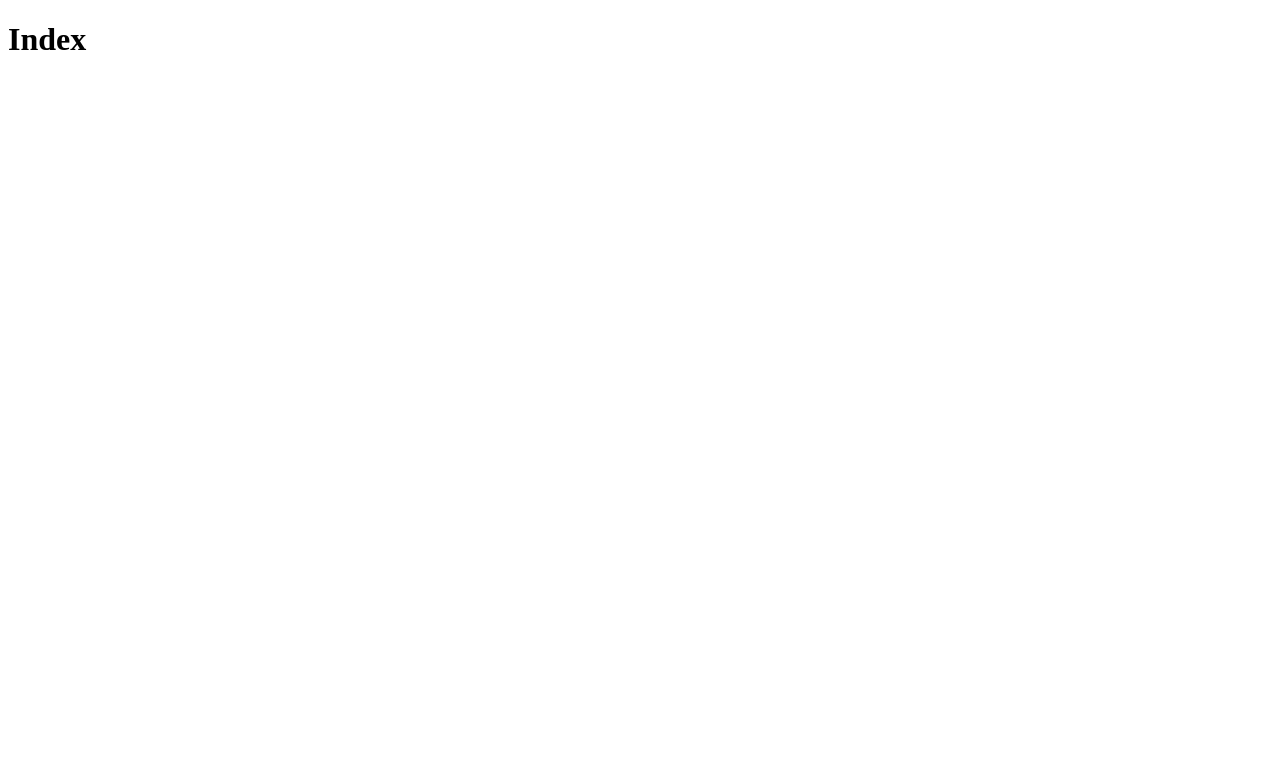
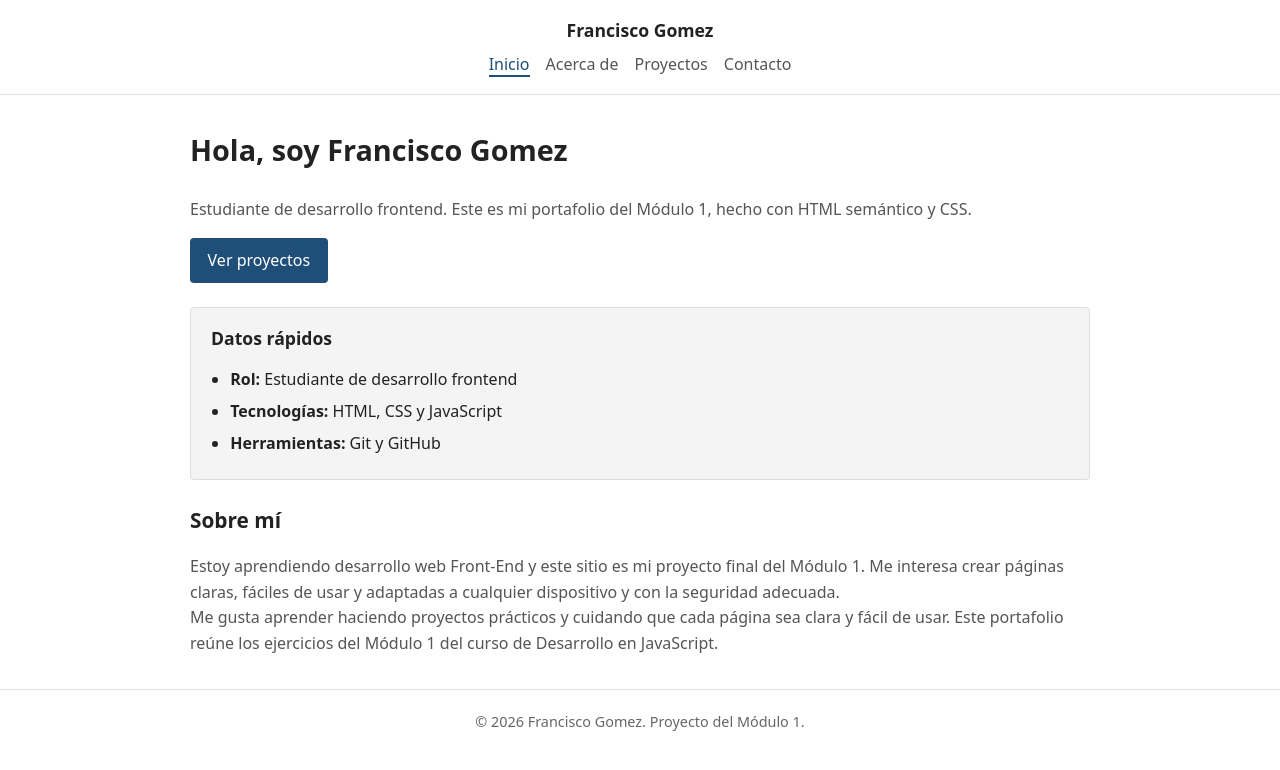
Before and after one commit to fendergx/curso-frontend-2026-modulo1-proyecto-final, a plain HTML site: page index.html in a window 1280 px wide. Drawn offline with Linux system fonts and the light colour scheme.

Commit message:
agregando index con descripcion y estilos css

```diff
--- a/index.html
+++ b/index.html
@@ -1,11 +1,61 @@
 <!DOCTYPE html>
-<html lang="en">
+<html lang="es">
 <head>
     <meta charset="UTF-8">
     <meta name="viewport" content="width=device-width, initial-scale=1.0">
-    <title>Index</title>
+    <!-- etiqueta de seguridad -->
+    <meta http-equiv="Content-Security-Policy" content="default-src 'self'; img-src 'self' data:; style-src 'self'; script-src 'self'; form-action 'self'; base-uri 'self'">
+    <meta name="description" content="Portafolio personal de Francisco Gomez, estudiante de desarrollo frontend.">
+    <title>Francisco Gomez | Portafolio</title>
+    <link rel="stylesheet" href="src/css/style.css">
 </head>
 <body>
-    <h1>Index</h1>
+    <header class="cabecera">
+        <a class="cabecera-marca" href="index.html">Francisco Gomez</a>
+        <nav class="menu" aria-label="Navegación principal">
+            <ul class="menu-lista">
+                <li><a class="menu-enlace menu-enlace-activo" href="index.html" aria-current="page">Inicio</a></li>
+                <li><a class="menu-enlace" href="acerca.html">Acerca de</a></li>
+                <li><a class="menu-enlace" href="proyectos.html">Proyectos</a></li>
+                <li><a class="menu-enlace" href="contacto.html">Contacto</a></li>
+            </ul>
+        </nav>
+    </header>
+
+    <main class="principal principal-inicio">
+        <section class="inicio" aria-labelledby="inicio-titulo">
+            <h1 class="inicio-titulo" id="inicio-titulo">Hola, soy Francisco Gomez</h1>
+            <p class="inicio-texto">
+                Estudiante de desarrollo frontend. Este es mi portafolio del Módulo 1,
+                hecho con HTML semántico y CSS.
+            </p>
+            <a class="boton" href="proyectos.html">Ver proyectos</a>
+        </section>
+
+        <aside class="datos" aria-labelledby="datos-titulo">
+            <h2 class="datos-titulo" id="datos-titulo">Datos rápidos</h2>
+            <ul class="datos-lista">
+                <li><strong>Rol:</strong> Estudiante de desarrollo frontend</li>
+                <li><strong>Tecnologías:</strong> HTML, CSS y JavaScript</li>
+                <li><strong>Herramientas:</strong> Git y GitHub</li>
+            </ul>
+        </aside>
+
+        <section class="sobre-mi" aria-labelledby="sobre-mi-titulo">
+            <h2 class="sobre-mi-titulo" id="sobre-mi-titulo">Sobre mí</h2>
+            <p class="sobre-mi-texto">
+                Estoy aprendiendo desarrollo web Front-End y este sitio es mi proyecto final del
+                Módulo 1. Me interesa crear páginas claras, fáciles de usar y adaptadas
+                a cualquier dispositivo y con la seguridad adecuada.
+                <br>
+                Me gusta aprender haciendo proyectos prácticos y cuidando que cada página sea clara y fácil de usar.
+                Este portafolio reúne los ejercicios del Módulo 1 del curso de Desarrollo en JavaScript.
+            </p>
+        </section>
+    </main>
+
+    <footer class="pie">
+        <p class="pie-texto">© 2026 Francisco Gomez. Proyecto del Módulo 1.</p>
+    </footer>
 </body>
 </html>
--- /dev/null
+++ b/src/css/style.css
@@ -0,0 +1,163 @@
+/* =========================================================
+   style.css — Estilos comunes del portafolio
+   Mobile first
+   ========================================================= */
+
+body {
+    margin: 0;
+    font-family: system-ui, -apple-system, "Segoe UI", Arial, sans-serif;
+    line-height: 1.6;
+    color: #222222;
+    background-color: #ffffff;
+}
+
+h1,
+h2,
+p {
+    margin-top: 0;
+}
+
+a {
+    color: #1f4e79;
+}
+
+a:focus-visible,
+button:focus-visible {
+    outline: 2px solid #1f4e79;
+    outline-offset: 2px;
+}
+
+ul,
+ol {
+    margin: 0;
+    padding-left: 1.2rem;
+}
+
+/* ---------- Cabecera ---------- */
+.cabecera {
+    display: flex;
+    flex-direction: column;
+    align-items: center;
+    gap: 0.5rem;
+    padding: 1rem 1.25rem;
+    border-bottom: 1px solid #dddddd;
+}
+
+.cabecera-marca {
+    font-size: 1.1rem;
+    font-weight: bold;
+    color: #222222;
+    text-decoration: none;
+}
+
+.menu-lista {
+    display: flex;
+    flex-wrap: wrap;
+    justify-content: center;
+    gap: 0.25rem 1rem;
+    list-style: none;
+    padding: 0;
+}
+
+.menu-enlace {
+    color: #555555;
+    text-decoration: none;
+}
+
+.menu-enlace:hover {
+    color: #1f4e79;
+}
+
+.menu-enlace-activo {
+    color: #1f4e79;
+    border-bottom: 2px solid #1f4e79;
+}
+
+/* ---------- Contenido ---------- */
+.principal {
+    display: grid;
+    gap: 1.5rem;
+    max-width: 900px;
+    margin: 0 auto;
+    padding: 2rem 1.25rem;
+}
+
+.pagina-titulo {
+    margin-bottom: 0.5rem;
+    font-size: 1.8rem;
+}
+
+.pagina-texto {
+    color: #555555;
+}
+
+.seccion-titulo {
+    margin-bottom: 0.5rem;
+    font-size: 1.25rem;
+}
+
+/* ---------- Inicio ---------- */
+.inicio-titulo {
+    font-size: 1.8rem;
+}
+
+.inicio-texto {
+    color: #555555;
+}
+
+.boton {
+    display: inline-block;
+    padding: 0.6rem 1.1rem;
+    background-color: #1f4e79;
+    border: 0;
+    border-radius: 4px;
+    color: #ffffff;
+    font: inherit;
+    text-decoration: none;
+    cursor: pointer;
+}
+
+.boton:hover {
+    background-color: #163a5a;
+}
+
+.datos {
+    padding: 1rem 1.25rem;
+    background-color: #f4f4f4;
+    border: 1px solid #dddddd;
+    border-radius: 4px;
+}
+
+.datos-titulo {
+    font-size: 1.1rem;
+}
+
+.datos-lista {
+    padding-left: 1.2rem;
+}
+
+.datos-lista li {
+    margin-bottom: 0.4rem;
+}
+
+.sobre-mi-titulo {
+    font-size: 1.3rem;
+}
+
+.sobre-mi-texto {
+    margin-bottom: 0;
+    color: #555555;
+}
+
+/* ---------- footer ---------- */
+.pie {
+    padding: 1.25rem;
+    border-top: 1px solid #dddddd;
+    text-align: center;
+}
+
+.pie-texto {
+    margin: 0;
+    font-size: 0.9rem;
+    color: #666666;
+}
```
Also changed, not shown: style.css (deleted).
